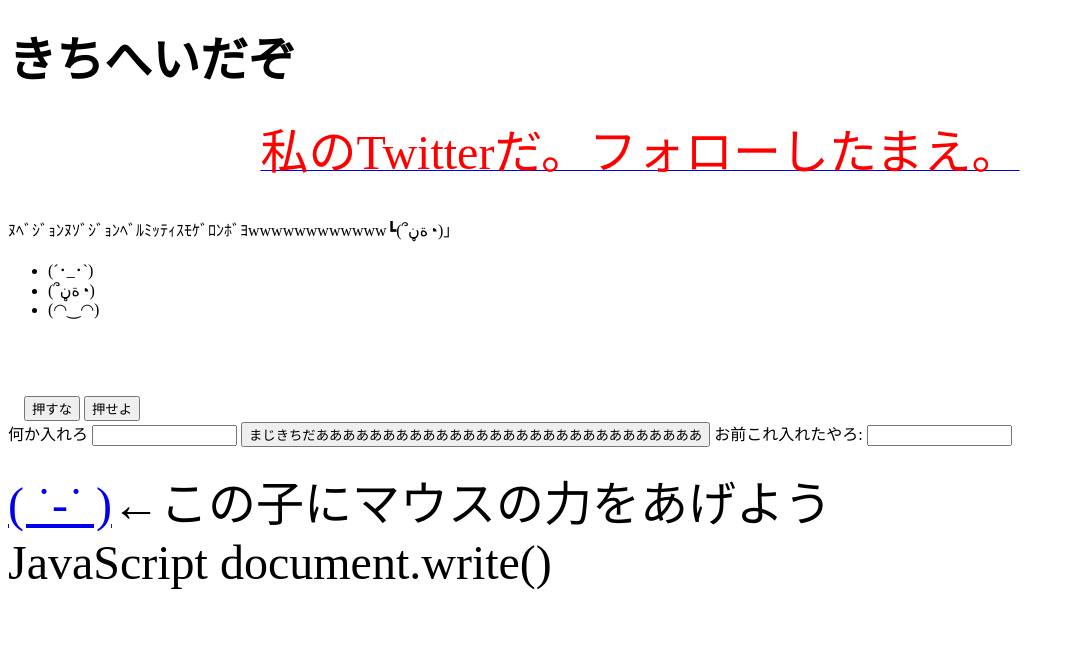
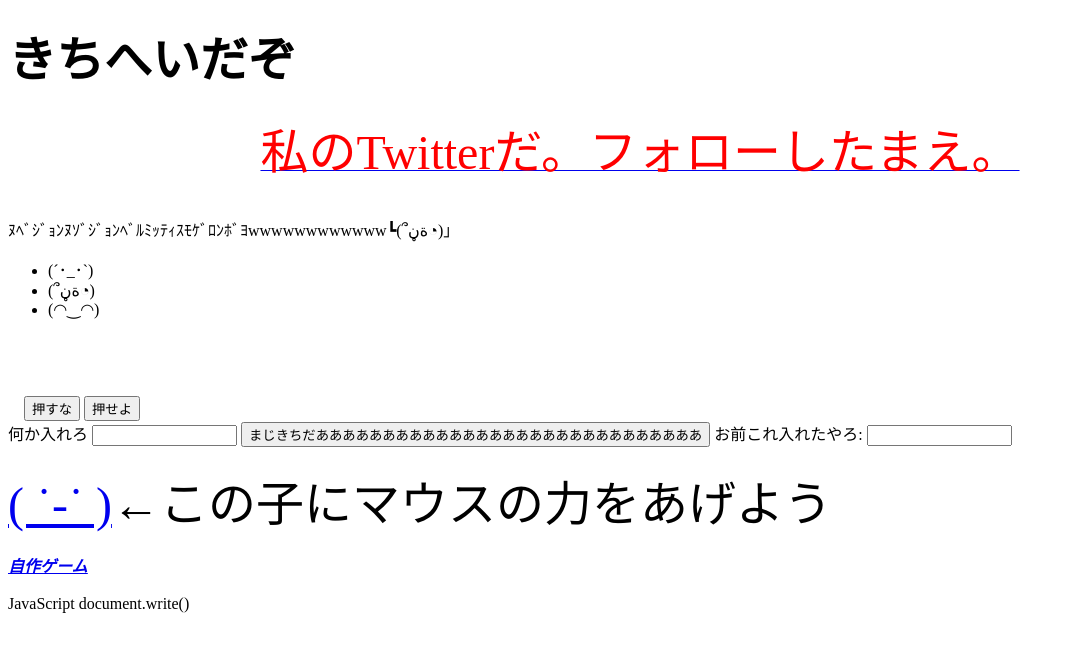
Before and after one commit to Kichihei6/Kichihei6.github.io, a plain HTML site: page index.html in a window 1280 px wide. Shown: the whole page, without its empty margins (0-1067 px from the left). Drawn offline with Linux system fonts and the light colour scheme.

Commit message:
Crazy commit.

```diff
--- a/index.html
+++ b/index.html
@@ -26,8 +26,9 @@
 
    お前これ入れたやろ:
 <input type="text" name="result" size=15 ><br><br><font size=50>
-<a href="javascript:void(0)" onmouseover="alert( 'ｲﾋｰｲﾋﾋﾋﾋﾋwwwwwwww' )">( ˙-˙ )</a>←この子にマウスの力をあげよう
-
+<a href="javascript:void(0)" onmouseover="alert( 'ｲﾋｰｲﾋﾋﾋﾋﾋwwwwwwww' )">( ˙-˙ )</a>←この子にマウスの力をあげよう</font>
+<br><br>
+<a href="game.html" ><u><i><b>自作ゲーム</b></i></u></a>
    </form>
    <br>
 	<script>
```
Also changed, not shown: game.html (added, +9 -0 lines), a.html (added).
